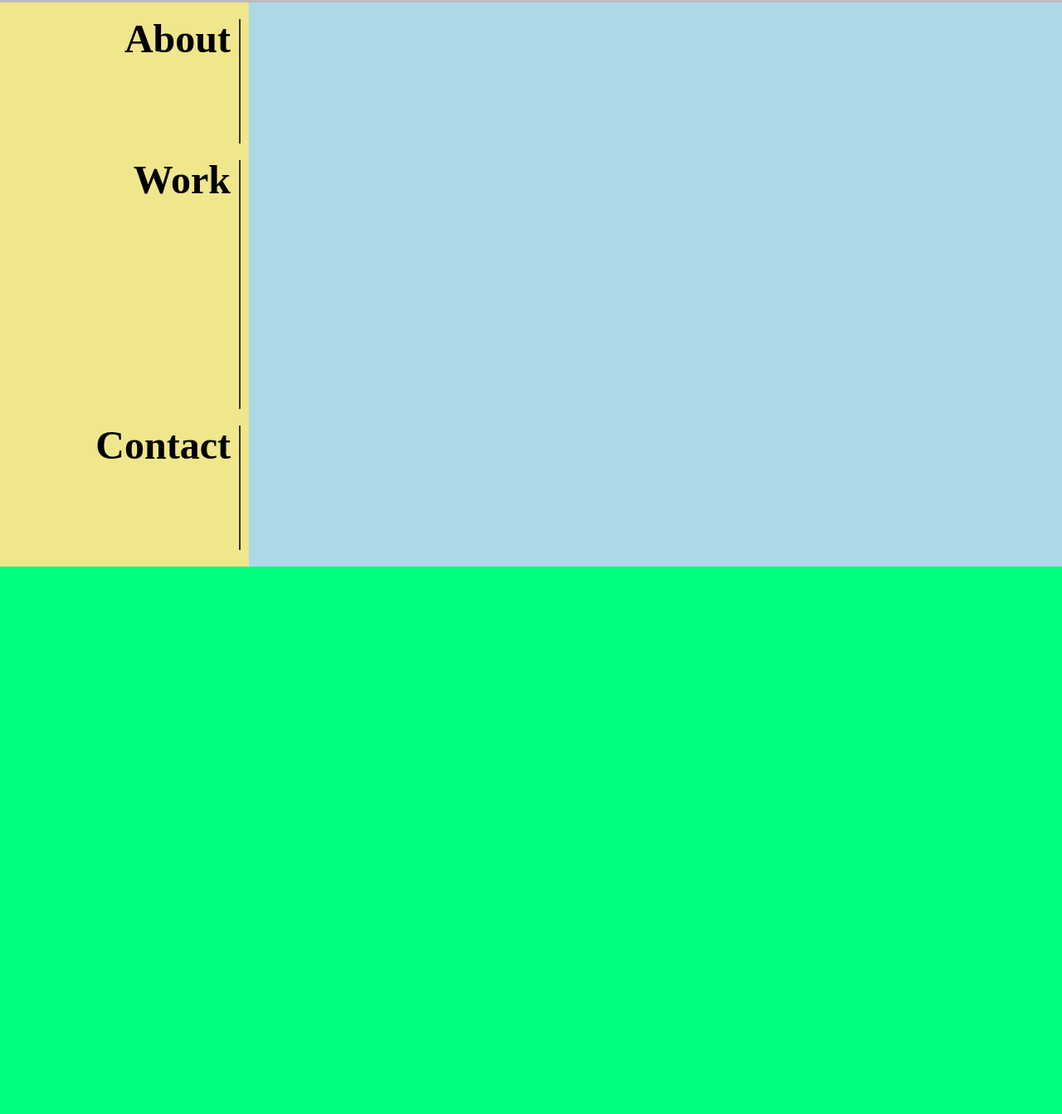
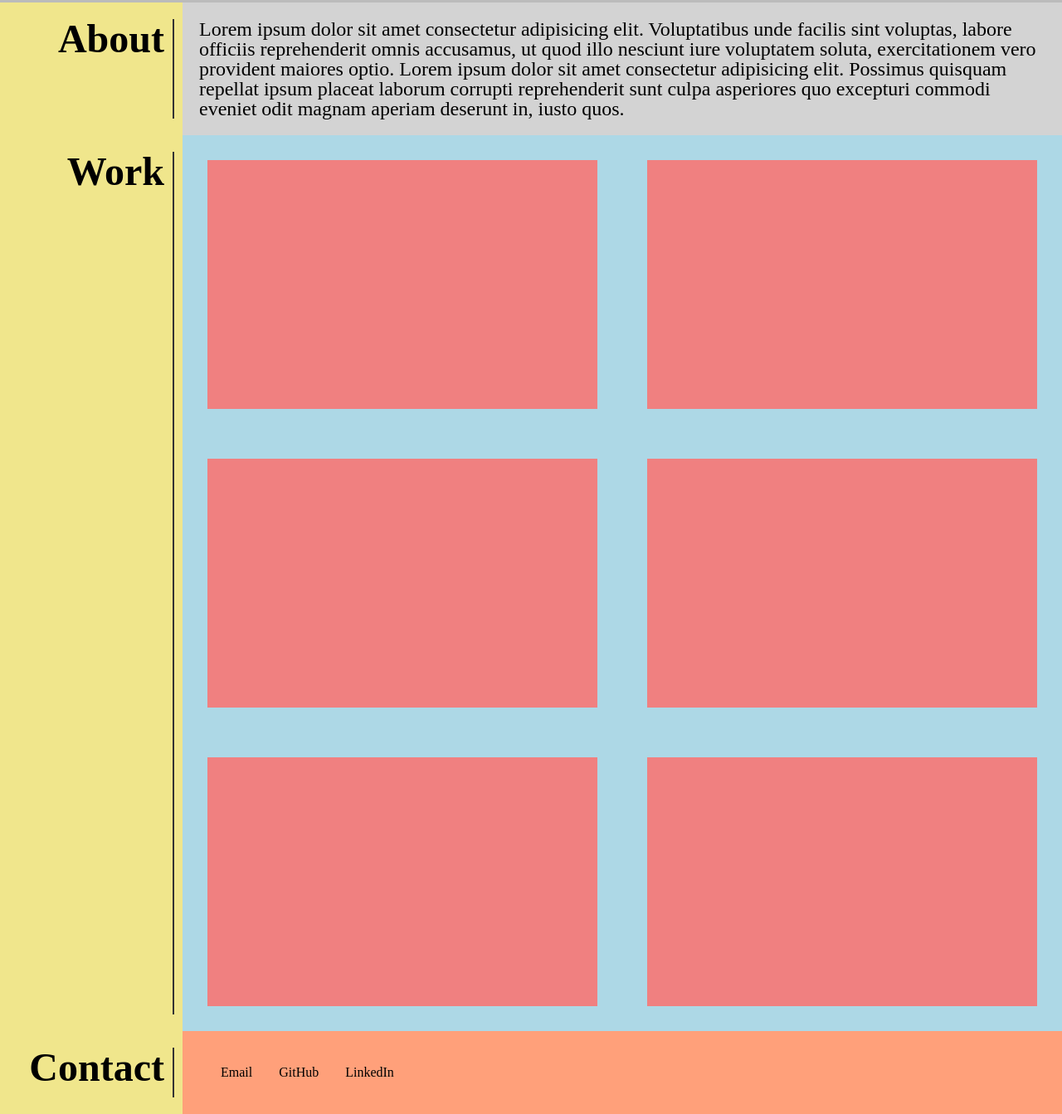
Before and after one commit to ZacharyEggert/Portfolio, a plain HTML site: page index.html in a window 1280 px wide. Shown: the part 137-1480 px from the top of the page at 83% size. Before the commit the page ends 820 px from the top, so only its background shows below. Drawn offline with Linux system fonts and the light colour scheme.

Commit message:
reconfigure

```diff
--- a/assets/css/style.css
+++ b/assets/css/style.css
@@ -39,44 +39,81 @@ header {
 
 main {
     display: flex;
-    flex-direction: row;
+    flex-direction: column;
     flex-wrap: nowrap;
     justify-content: stretch;
 }
 
-.labels {
-    flex: 0 0 300px;
-    min-height: 200px;
+main section {
+    flex: 0 0 100px;
+    display: flex;
+    flex-direction: row;
+    flex-wrap: nowrap;
     background-color: khaki;
 }
 
-.labels div {
+.label {
     align-items: right;
     text-align: right;
     margin: 20px 10px;
     border-right: 2px solid #333;
+    min-width: 80px;
+    flex: 0 0 200px;
 }
 
-.labels div h2 {
+.label h2 {
     font-size: 3rem;
     margin-right: 10px;
 }
 
-.labels div:nth-child(1) {
-    height: 150px;
+
+.about-me {
+    background-color: lightgray;
+    padding: 20px;
+    font-size: 1.5rem;
 }
 
-.labels div:nth-child(2) {
-    height: 300px;
+.cards {
+    flex: 1 1 300px;
+    background-color: lightblue;
+    display: flex;
+    flex-direction: row;
+    flex-wrap: wrap;
 }
 
-.labels div:nth-child(3) {
-    height: 150px;
+.cards .card {
+    height: 300px;
+    background-color: lightcoral;
+    flex: 1 1 300px;
+    margin: 30px;
 }
 
-.content {
-    flex: 1 1 400px;
-    background-color: lightblue;
+.contact-container {
+    flex: 1 1 300px;
+    display: flex;
+    background-color: lightsalmon;
+    align-items: center;
+    padding: 30px;
+
+}
+
+.contact-list {
+    list-style-type: none;
+    overflow: hidden;
+    display: flex;
+    flex-direction: row;
+    flex-wrap: nowrap;
+    justify-content: space-between;
+}
+.contact-list>li {
+    flex: 1 1 30px;
+}
+
+.contact-list li a {
+    color: inherit;
+    text-decoration: inherit;
+    display: block;
+    padding: 4px 16px;
 }
 
 
--- a/index.html
+++ b/index.html
@@ -28,39 +28,67 @@
 
 
     <main>
-        <section class="labels">
-            <div id="about">
+
+
+        <section>
+            <div class="label" id="about">
                 <h2>About</h2>
             </div>
-            <div id="work">
-                <h2>Work</h2>
-            </div>
-            <div id="contact">
-                <h2>Contact</h2>
+
+            <div class="about-me">
+                <p>
+                    Lorem ipsum dolor sit amet consectetur adipisicing elit. Voluptatibus unde facilis sint voluptas, labore officiis reprehenderit omnis accusamus, ut quod illo nesciunt iure voluptatem soluta, exercitationem vero provident maiores optio. Lorem ipsum dolor sit amet consectetur adipisicing elit. Possimus quisquam repellat ipsum placeat laborum corrupti reprehenderit sunt culpa asperiores quo excepturi commodi eveniet odit magnam aperiam deserunt in, iusto quos.
+
+                </p>
+
             </div>
         </section>
 
-        <section class="content">
+
+
+        <section>
+            <div class="label" id="work">
+                <h2>Work</h2>
+            </div>
+
+            <div class="cards">
+                <div class="card"></div>
+                <div class="card"></div>
+                <div class="card"></div>
+                <div class="card"></div>
+                <div class="card"></div>
+                <div class="card"></div>
 
 
 
-
+            </div>
         </section>
 
+
+
+        <section>
+            <div class="label" id="contact">
+                <h2>Contact</h2>
+            </div>
+
+            <div class="contact-container">
+                    <ul class="contact-list">
+                        <li>
+                            <a href="mailto:eggert.zachary@gmail.com">Email</a>
+                        <li>
+                            <a href="https://github.com/ZacharyEggert">GitHub</a>
+                        </li>
+                        <li>
+                            <a href="https://www.linkedin.com/in/zachary-eggert-2a4629204/">LinkedIn</a>
+                        </li>
+                    </ul>
+
+            </div>
+        </section>
 
 
     </main>
 
 
-    <footer>
-
-
-
-
-
-
-    </footer>
-
-
 </body>
 </html>
```
